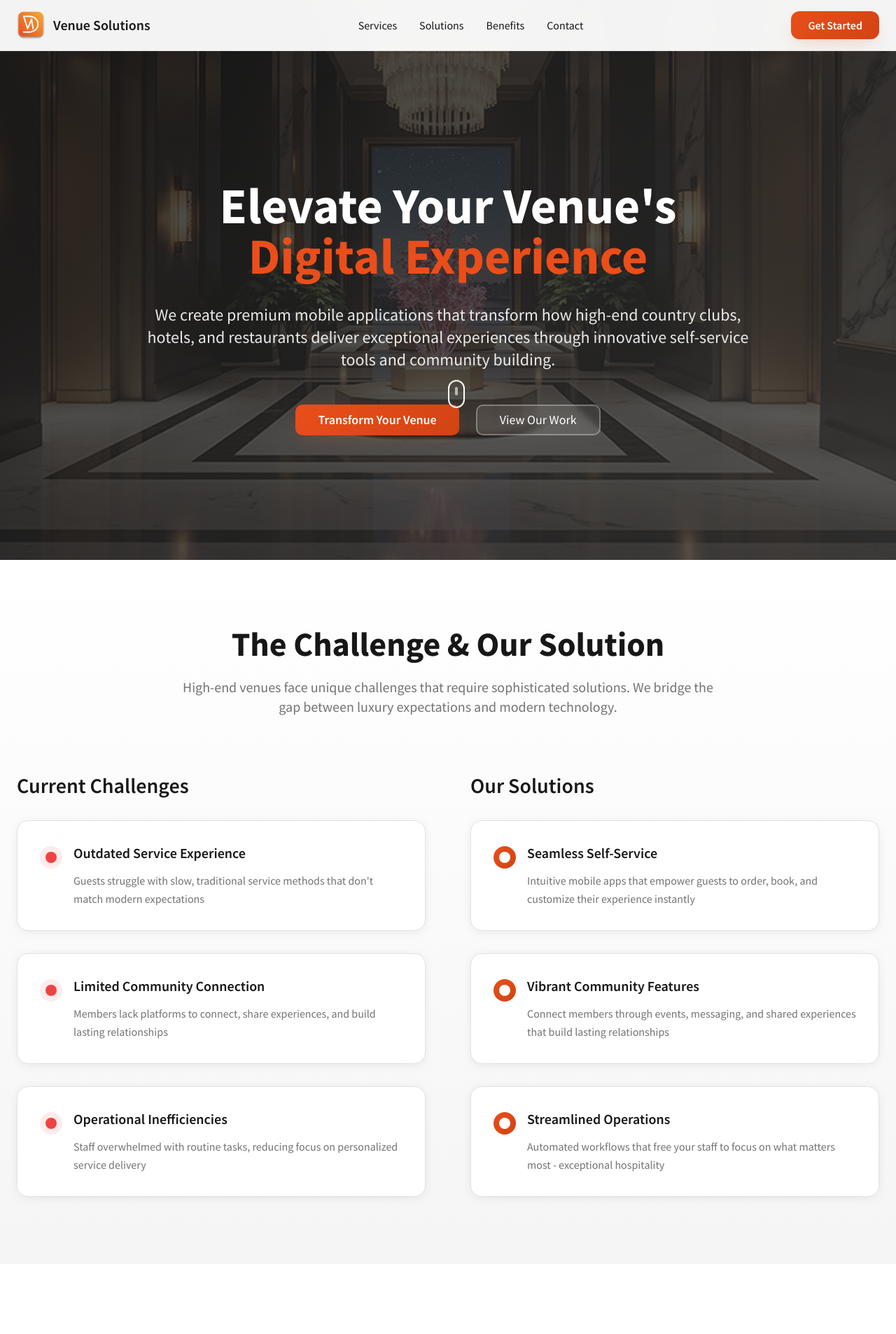
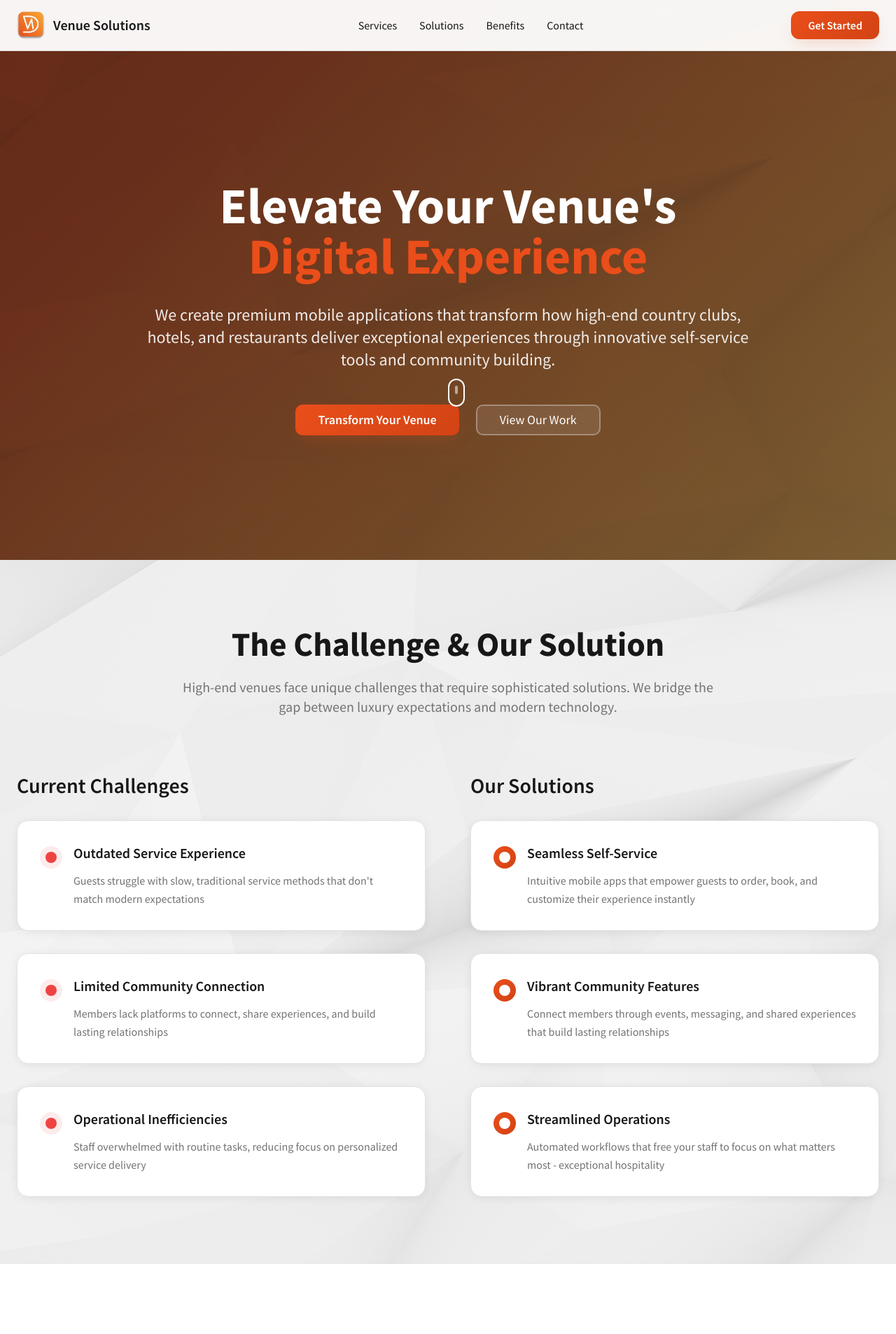
Before and after one commit to otusweb/mobdesign-website-ce2804f5, a React (Vite) app: page / in a window 1280 px wide. Shown: the top 1906 px of the page at 70% size. Built offline with nearby package versions, Linux system fonts and the light colour scheme.

Commit message:
Add background images
Added two new background images to the project for use in elements that require a non-white background.

```diff
--- a/src/components/Benefits.tsx
+++ b/src/components/Benefits.tsx
@@ -33,7 +33,7 @@ const Benefits = () => {
   ];
 
   return (
-    <section className="py-24 gradient-hero text-white">
+    <section className="py-24 bg-texture-orange text-white">
       <div className="max-w-7xl mx-auto px-6">
         {/* Section Header */}
         <div className="text-center mb-20">
--- a/src/components/Hero.tsx
+++ b/src/components/Hero.tsx
@@ -9,12 +9,8 @@ const Hero = () => {
       <section className="relative min-h-screen flex items-center justify-center overflow-hidden pt-20">
         {/* Background Image */}
         <div className="absolute inset-0 z-0">
-          <img
-            src={heroImage}
-            alt="Luxury hotel with modern technology"
-            className="w-full h-full object-cover"
-          />
-          <div className="absolute inset-0 gradient-hero opacity-80"></div>
+          <div className="w-full h-full bg-texture-orange"></div>
+          <div className="absolute inset-0 gradient-hero opacity-60"></div>
         </div>
 
         {/* Content */}
--- a/src/components/ProblemSolution.tsx
+++ b/src/components/ProblemSolution.tsx
@@ -30,7 +30,7 @@ const ProblemSolution = () => {
   ];
 
   return (
-    <section className="py-24 gradient-subtle">
+    <section className="py-24 bg-texture-subtle">
       <div className="max-w-7xl mx-auto px-6">
         {/* Section Header */}
         <div className="text-center mb-20">
--- /dev/null
+++ b/src/components/Stats.tsx
@@ -0,0 +1,37 @@
+const Stats = () => {
+  const stats = [
+    {
+      number: "50+",
+      label: "Premium Venues Transformed"
+    },
+    {
+      number: "98%",
+      label: "Client Satisfaction Rate"
+    },
+    {
+      number: "2M+",
+      label: "Guest Interactions Improved"
+    },
+    {
+      number: "45%",
+      label: "Average Revenue Increase"
+    }
+  ];
+
+  return (
+    <section className="py-20 bg-texture-subtle">
+      <div className="max-w-7xl mx-auto px-6">
+        <div className="grid md:grid-cols-2 lg:grid-cols-4 gap-8">
+          {stats.map((stat, index) => (
+            <div key={index} className="text-center bg-white/80 backdrop-blur-sm rounded-2xl p-8 shadow-subtle">
+              <div className="text-4xl font-bold text-primary mb-2">{stat.number}</div>
+              <div className="text-muted-foreground font-medium">{stat.label}</div>
+            </div>
+          ))}
+        </div>
+      </div>
+    </section>
+  );
+};
+
+export default Stats;
--- a/src/index.css
+++ b/src/index.css
@@ -118,6 +118,20 @@
     background: var(--gradient-subtle);
   }
 
+  .bg-texture-subtle {
+    background-image: url('/lovable-uploads/706471b1-a804-4563-be96-c6bd88dcfb98.png');
+    background-size: cover;
+    background-position: center;
+    background-repeat: no-repeat;
+  }
+
+  .bg-texture-orange {
+    background-image: url('/lovable-uploads/0f9d0bf4-91f0-4e0a-b3df-83f62cbe95b3.png');
+    background-size: cover;
+    background-position: center;
+    background-repeat: no-repeat;
+  }
+
   .shadow-primary {
     box-shadow: var(--shadow-primary);
   }
--- a/src/pages/Index.tsx
+++ b/src/pages/Index.tsx
@@ -1,6 +1,7 @@
 import Hero from "@/components/Hero";
 import ProblemSolution from "@/components/ProblemSolution";
 import Services from "@/components/Services";
+import Stats from "@/components/Stats";
 import Benefits from "@/components/Benefits";
 import Contact from "@/components/Contact";
 
@@ -10,6 +11,7 @@ const Index = () => {
       <Hero />
       <ProblemSolution />
       <Services />
+      <Stats />
       <Benefits />
       <Contact />
     </main>
```
Also changed, not shown: public/lovable-uploads/0f9d0bf4-91f0-4e0a-b3df-83f62cbe95b3.png (added), public/lovable-uploads/706471b1-a804-4563-be96-c6bd88dcfb98.png (added).
